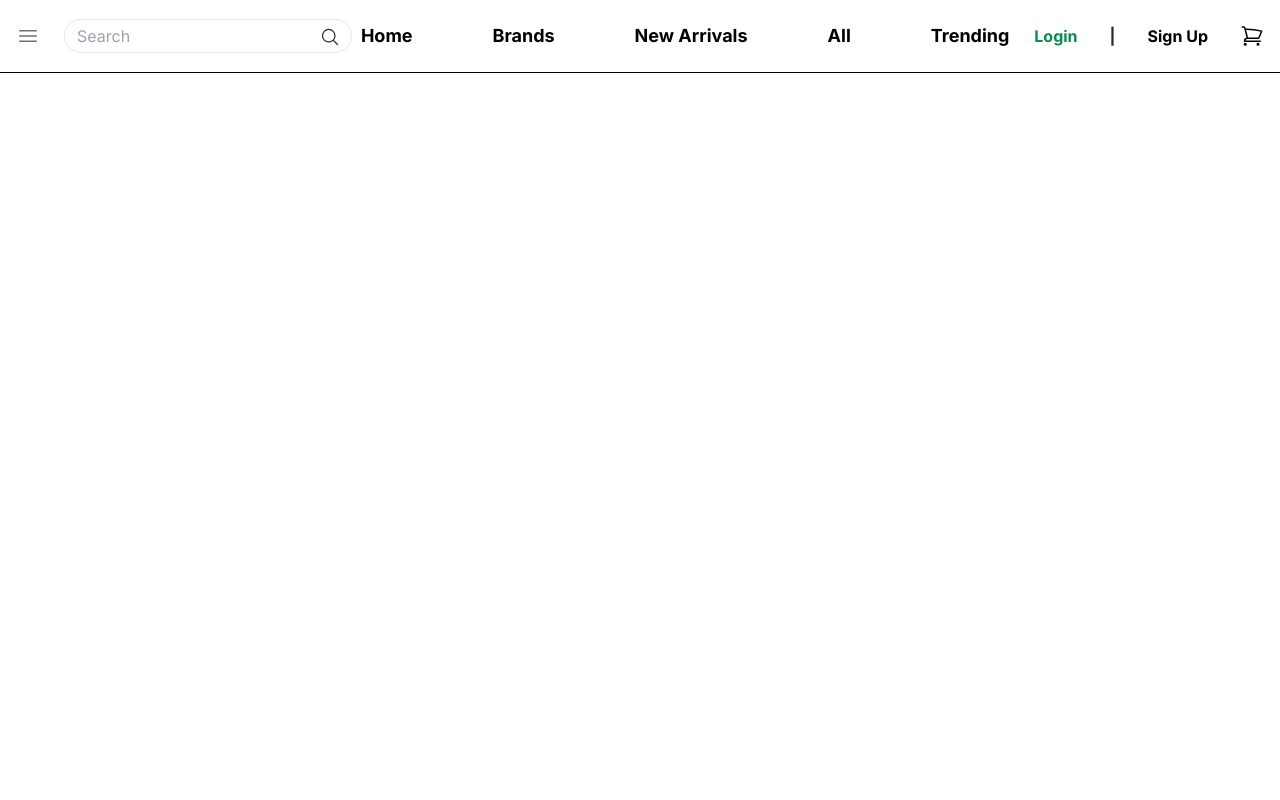
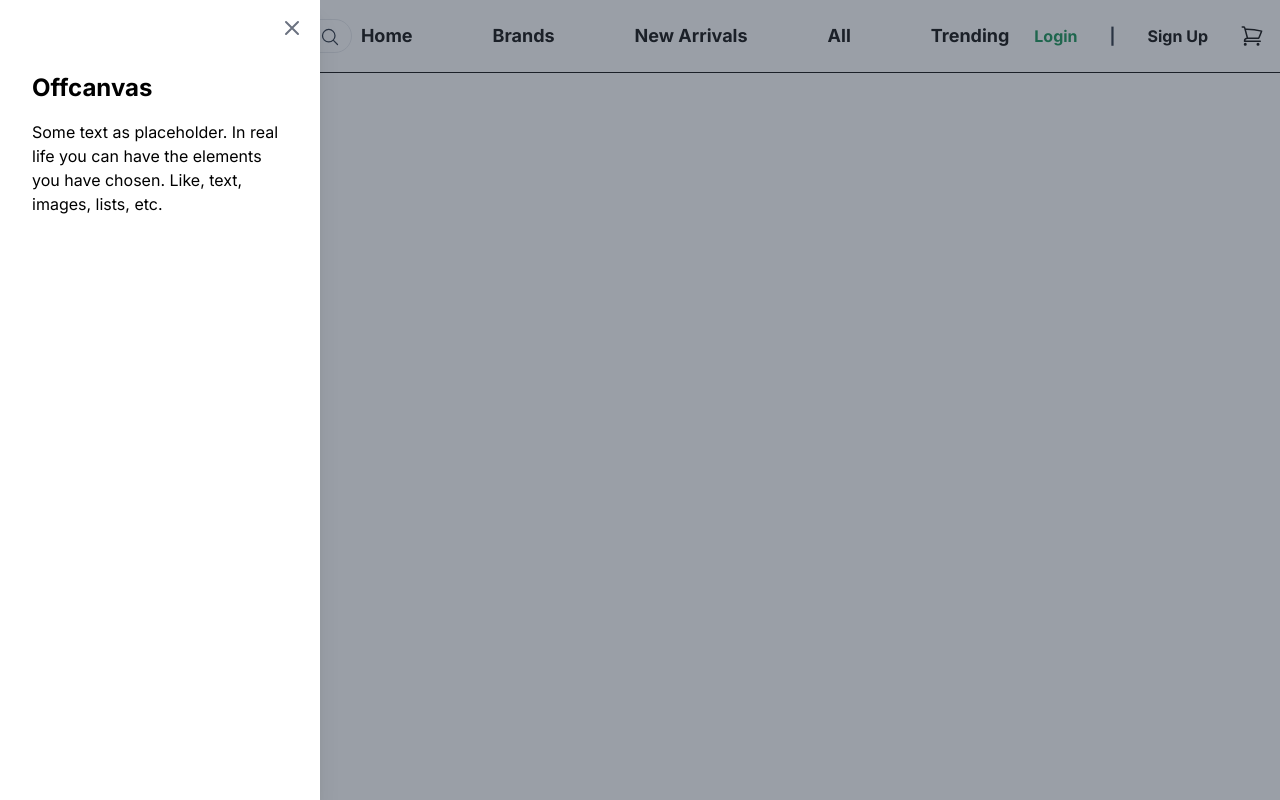
Before and after one commit to astronomx/solemarket, a Next.js app: page / in a window 1280 px wide. Both pictures are taken after a click on the button 28 px from the left and 36 px from the top of the page. Built offline with nearby package versions, Linux system fonts and the light colour scheme.

Commit message:
Navbar fix

```diff
--- a/src/components/Navbar.tsx
+++ b/src/components/Navbar.tsx
@@ -1,14 +1,24 @@
+"use client";
+
 import Link from 'next/link';
 import { MagnifyingGlassIcon } from "@heroicons/react/24/outline";
 import { Bars3Icon } from "@heroicons/react/24/outline";
 import { ShoppingCartIcon } from "@heroicons/react/24/outline";
-
+import React, { useState } from "react";
 
 const Navbar = () => {
+  const [showOffcanvas, setShowOffcanvas] = useState(false);
+
+  const handleToggleOffcanvas = () => {
+    setShowOffcanvas(!showOffcanvas);
+  };
+
   return (
     <nav className="flex justify-between items-center border-b border-black p-4">
       <div className="flex items-center">
-        <button><Bars3Icon className="h-6 w-6 text-gray-500" /></button>
+        <button onClick={handleToggleOffcanvas}>
+          <Bars3Icon className="h-6 w-6 text-gray-500" />
+        </button>
         <div className="w-6 h-6 bg-white"></div>
         <div className="relative">
           <input
@@ -46,6 +56,27 @@ const Navbar = () => {
         <button className="font-bold text-black py-2 px-4">Sign Up</button>
         <button><ShoppingCartIcon className="h-6 w-6 text-black" /></button>
       </div>
+
+      {showOffcanvas && (
+        <div className="fixed inset-0 bg-gray-700 bg-opacity-50 z-50">
+          <div className="absolute inset-y-0 left-0 max-w-xs w-full bg-white shadow-xl">
+            <div className="flex justify-end">
+              <button onClick={handleToggleOffcanvas} className="p-4">
+                <svg xmlns="http://www.w3.org/2000/svg" className="h-6 w-6 text-gray-500" fill="none" viewBox="0 0 24 24" stroke="currentColor">
+                  <path strokeLinecap="round" strokeLinejoin="round" strokeWidth="2" d="M6 18L18 6M6 6l12 12"></path>
+                </svg>
+              </button>
+            </div>
+            <div className="py-4 px-8">
+              <h2 className="text-2xl font-bold">Offcanvas</h2>
+              <p className="mt-4">
+                Some text as placeholder. In real life you can have the elements you
+                have chosen. Like, text, images, lists, etc.
+              </p>
+            </div>
+          </div>
+        </div>
+      )}
     </nav>
   );
 };
```
